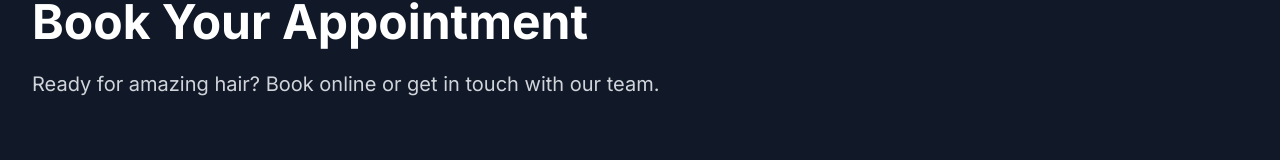
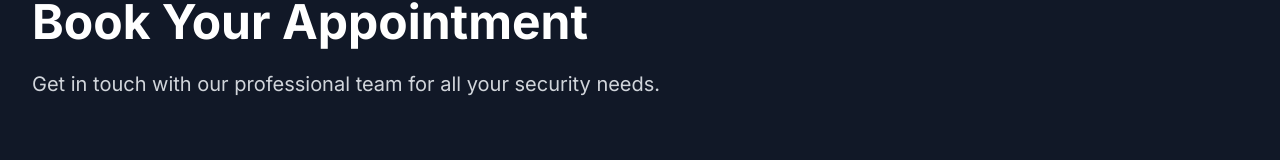
Before and after one commit to easygrow-sites/ajh-safety-solutions, a Next.js app: page /contact in a window 1280 px wide. Shown: the part 214-374 px from the top of the page. Built offline with nearby package versions, Linux system fonts and the light colour scheme.

Commit message:
Fix: Remove hardcoded salon content from contact page (amazing hair -> security)

```diff
--- a/app/contact/page.tsx
+++ b/app/contact/page.tsx
@@ -4,7 +4,7 @@ import { content } from '@/lib/content';
 
 export const metadata: Metadata = {
   title: `Contact & Book | ${content.business.name}`,
-  description: `Book your appointment at ${content.business.name}. Located in ${content.business.suburb}, ${content.business.city}. Call ${content.business.phone} or book online.`,
+  description: `Contact ${content.business.name}. Located in ${content.business.suburb}, ${content.business.city}. Call ${content.business.phone} for a free quote.`,
 };
 
 export default function ContactPage() {
@@ -24,7 +24,7 @@ export default function ContactPage() {
           <div className="max-w-3xl">
             <h1 className="text-4xl sm:text-5xl font-bold text-white mb-6">Book Your Appointment</h1>
             <p className="text-xl text-gray-300">
-              Ready for amazing hair? Book online or get in touch with our team.
+              Get in touch with our professional team for all your security needs.
             </p>
           </div>
         </div>
```
